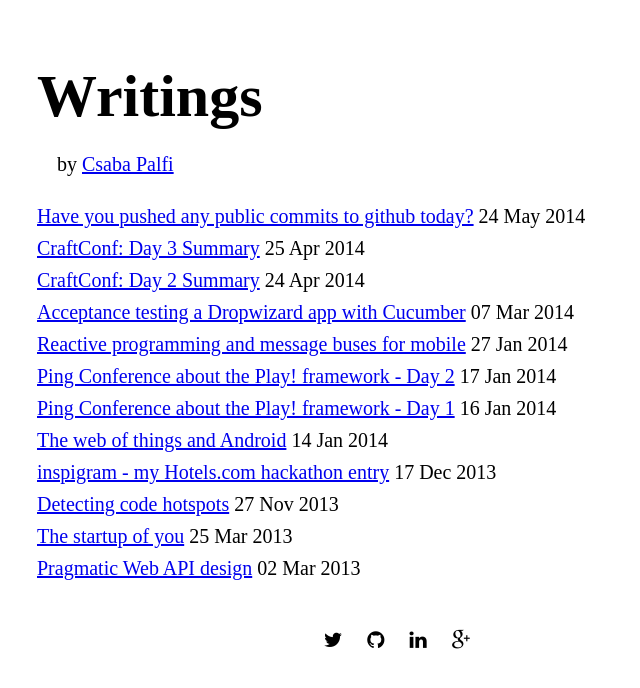
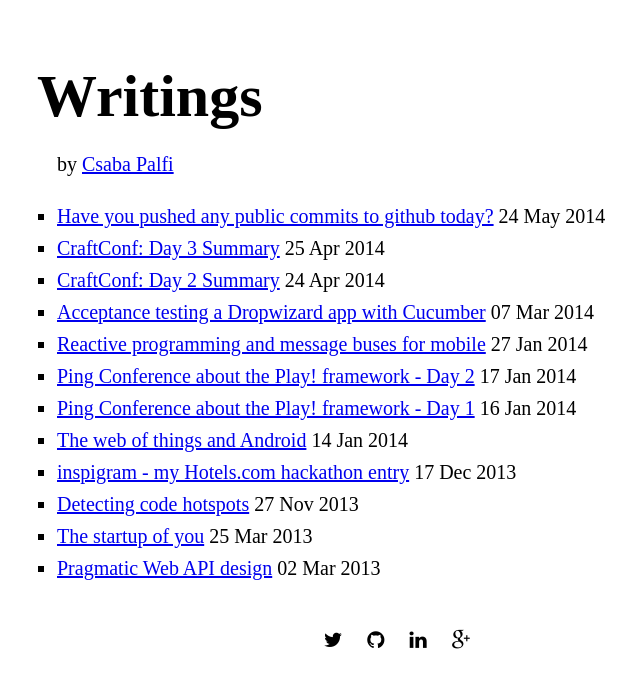
Before and after one commit to dublado/csabapalfi.github.io, a Jekyll site: the page built from index.html, in a window 1280 px wide. Shown: the top 688 px of the page, without its empty margins (243-883 px from the left). Built offline with Jekyll 4.4.1, drawn with Linux system fonts in a browser that asks for light colours; some web fonts are replaced; Markdown is read by kramdown in place of the engine named in the settings.

Commit message:
add li styles

```diff
--- a/assets/stylesheets/main.css
+++ b/assets/stylesheets/main.css
@@ -61,6 +61,11 @@ blockquote {
     margin: 2em 2em;
 }
 
+li {
+  list-style: square;
+  margin-left: 1em;
+}
+
 /* header */
 
 .meta {
```
